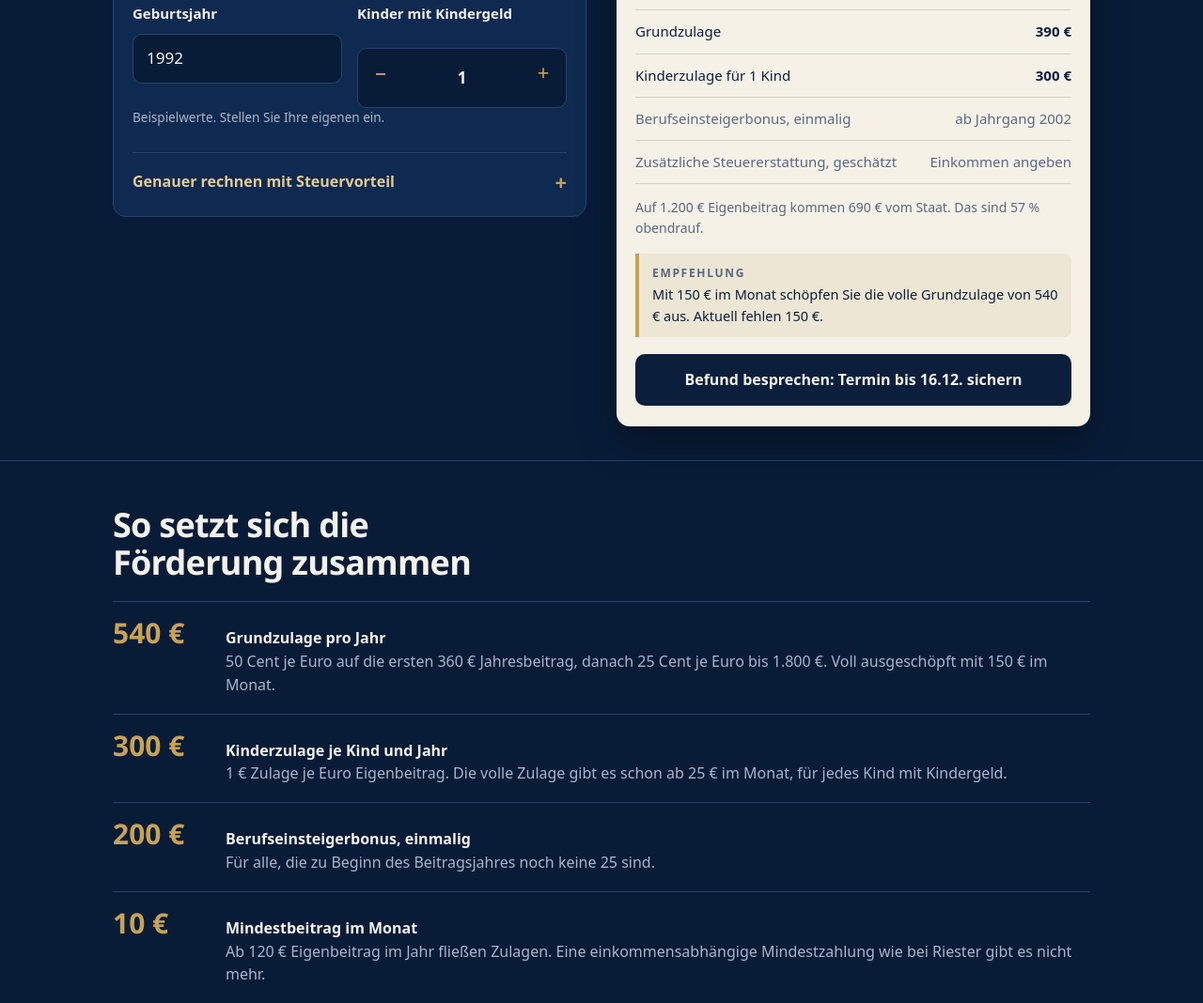
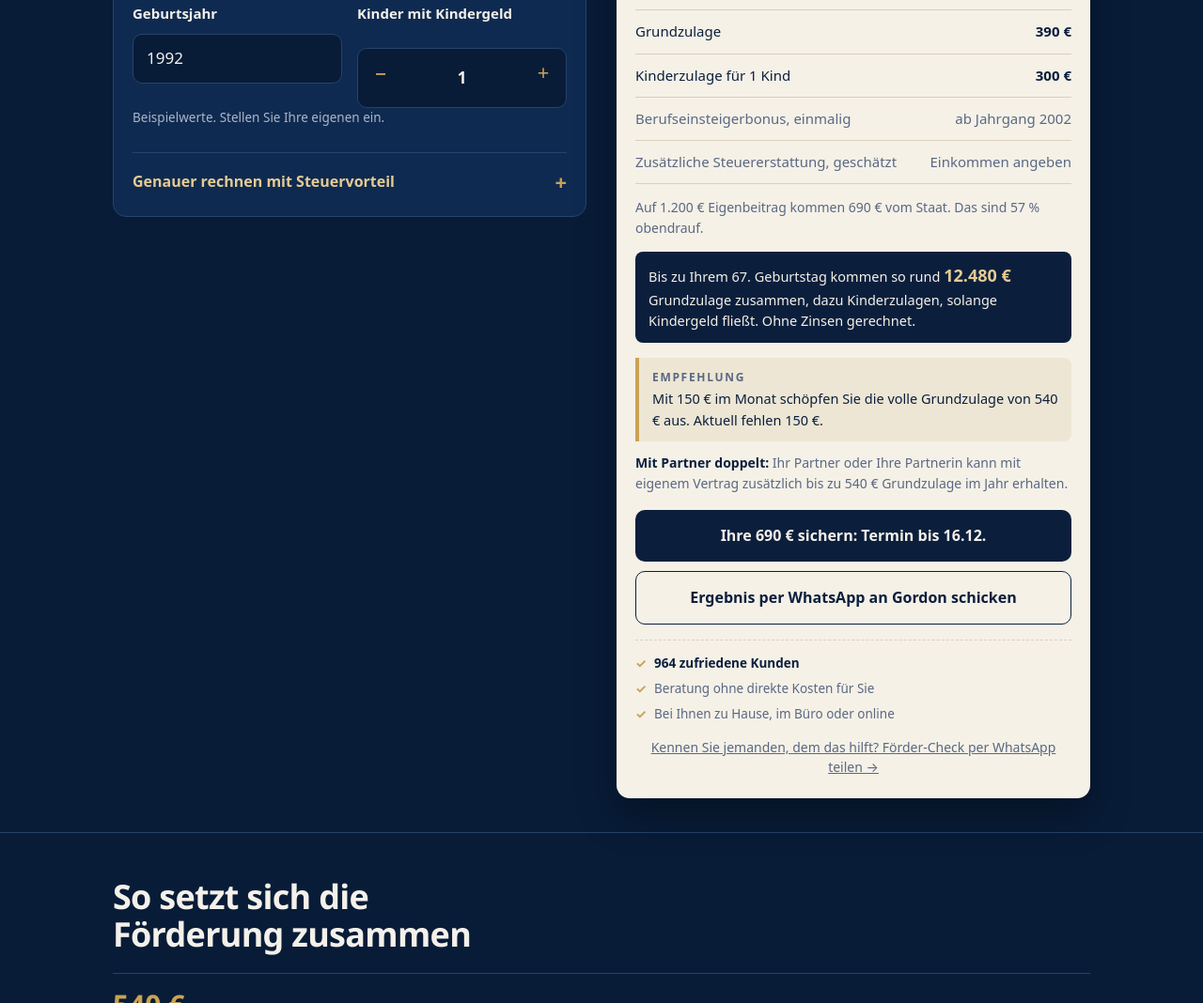
Before and after one commit to GordonKaiser/Foerdercheck, a plain HTML site: page index.html in a window 1280 px wide. Shown: the part 652-1720 px from the top of the page at 94% size. Drawn offline with Linux system fonts and the light colour scheme.

Commit message:
Verkaufsoptimierung: Betrag im Button, WhatsApp mit Ergebnis, Hochrechnung, Teilen, Vertrauen, Leiste unten
Co-Authored-By: Claude Opus 5.5 <noreply@anthropic.com>
Claude-Session: https://claude.ai/code/session_01HdAojyUXZn1rHmmVof83An

```diff
--- a/index.html
+++ b/index.html
@@ -104,6 +104,23 @@ details .field:first-of-type{margin-top:20px}
 .befund .btn{background:var(--paper-ink);color:var(--paper);margin-top:18px}
 .befund .btn:hover{background:#17335F}
 
+.hoch{margin:14px 0 0;padding:12px 14px;background:var(--paper-ink);color:var(--paper);border-radius:8px;font-size:14.5px}
+.hoch b{color:var(--gold-soft);font-size:18px;font-variant-numeric:tabular-nums}
+.partner{margin:12px 0 0;font-size:14px;color:var(--paper-muted)}
+.partner b{color:var(--paper-ink)}
+.befund .btn.wa{background:transparent;color:var(--paper-ink);border:1.5px solid var(--paper-ink);margin-top:10px}
+.befund .btn.wa:hover{background:#EDE6D4}
+.trust{list-style:none;margin:16px 0 0;padding:14px 0 0;border-top:1px dashed var(--paper-line);display:grid;gap:6px;font-size:13.5px;color:var(--paper-muted)}
+.trust li{padding-left:20px;position:relative}
+.trust li::before{content:"✓";position:absolute;left:0;color:var(--gold);font-weight:700}
+.trust li:first-child{color:var(--paper-ink);font-weight:600}
+.sharelink{display:block;text-align:center;margin-top:14px;font-size:14px;color:var(--paper-muted)}
+.dock{position:fixed;left:0;right:0;bottom:0;z-index:20;display:flex;align-items:center;justify-content:space-between;gap:12px;padding:10px 16px calc(10px + env(safe-area-inset-bottom));background:var(--navy);border-top:1px solid var(--gold);box-shadow:0 -8px 24px rgba(0,0,0,.35)}
+.dock b{display:block;font-family:var(--display);font-weight:800;font-size:22px;color:var(--gold);line-height:1.1;font-variant-numeric:tabular-nums}
+.dock span{font-size:12px;color:var(--muted)}
+.dock .btn{padding:12px 16px;font-size:15px;white-space:nowrap}
+body{padding-bottom:76px}
+@media(min-width:860px){.dock{display:none}body{padding-bottom:0}}
 section.band{border-top:1px solid var(--line);padding:48px 0}
 h2{font-family:var(--display);font-weight:700;font-size:clamp(26px,5vw,36px);line-height:1.1;letter-spacing:-.02em;margin:0 0 22px;text-wrap:balance;max-width:22ch}
 .facts{display:grid;gap:0;grid-template-columns:1fr;border-top:1px solid var(--line)}
@@ -219,8 +236,17 @@ footer nav{display:flex;gap:18px;flex-wrap:wrap}
         <li id="rSteuer"><span>Zusätzliche Steuererstattung, geschätzt</span><span>–</span></li>
       </ul>
       <p class="quote" id="quote"></p>
+      <p class="hoch" id="hoch"></p>
       <div class="rx"><b>Empfehlung</b><span id="rx"></span></div>
-      <a class="btn" href="#kontakt" data-cta>Befund besprechen: Termin bis 16.12. sichern</a>
+      <p class="partner" id="partner"></p>
+      <a class="btn" id="ctaMain" href="#kontakt" data-cta>Termin bis 16.12. sichern</a>
+      <a class="btn wa" id="waResult" href="#kontakt" target="_blank" rel="noopener">Ergebnis per WhatsApp an Gordon schicken</a>
+      <ul class="trust">
+        <li>964 zufriedene Kunden</li>
+        <li>Beratung ohne direkte Kosten für Sie</li>
+        <li>Bei Ihnen zu Hause, im Büro oder online</li>
+      </ul>
+      <a class="sharelink" id="share" href="#" target="_blank" rel="noopener">Kennen Sie jemanden, dem das hilft? Förder-Check per WhatsApp teilen →</a>
     </aside>
   </main>
 </div>
@@ -265,15 +291,18 @@ footer nav{display:flex;gap:18px;flex-wrap:wrap}
 
 <footer>
   <div class="wrap">
-    <p>Unverbindliche Beispielrechnung auf Basis des Altersvorsorgereformgesetzes (BGBl. I 2026 Nr. 156) für das Beitragsjahr 2027, Stand 14.11.2026. Die tatsächliche Förderung hängt von Ihren persönlichen Verhältnissen und der Festsetzung durch Zulagenstelle und Finanzamt ab. Die Steuererstattung ist eine grobe Schätzung. Diese Seite ersetzt keine Anlage- oder Steuerberatung.</p>
+    <p>Unverbindliche Beispielrechnung auf Basis des Altersvorsorgereformgesetzes (BGBl. I 2026 Nr. 156) für das Beitragsjahr 2027, Stand 14.11.2026. Die tatsächliche Förderung hängt von Ihren persönlichen Verhältnissen und der Festsetzung durch Zulagenstelle und Finanzamt ab. Die Steuererstattung ist eine grobe Schätzung. Die Hochrechnung bis 67 summiert nur die Grundzulage bei gleichbleibenden Angaben, ohne Wertentwicklung und ohne Kinderzulagen. Diese Seite ersetzt keine Anlage- oder Steuerberatung.</p>
     <p>Gordon Kaiser ist selbstständiger Vermögensberater für die Deutsche Vermögensberatung.</p>
     <nav id="legal"></nav>
   </div>
 </footer>
 
+<div class="dock" aria-label="Ihr Ergebnis"><div><b id="dockSum">690 €</b><span>pro Jahr vom Staat</span></div><a class="btn" href="#kontakt" data-cta>Termin sichern</a></div>
+
 <script>
 /* ====== HIER IHRE DATEN EINTRAGEN ====== */
 var CONFIG = {
+  siteUrl: "https://gordonkaiser.github.io/Foerdercheck/",
   bookingUrl: "https://bookings.cloud.microsoft/book/GordonKaiserDeutscheVermgensberatung@dvag02.onmicrosoft.com/s/KH4Sg8VjTECGD5ndzt097g2?ismsaljsauthenabled",
   whatsapp: "491737483298",        // Nummer international ohne +, z. B. 4915112345678
   phone: "03944 3674437",
@@ -343,6 +372,29 @@ function update(){
     ? "Auf " + eur.format(r.b) + " € Eigenbeitrag kommen " + eur.format(r.sum) + " € vom Staat. Das sind " + Math.round(r.sum/r.b*100) + " % obendrauf."
     : "";
 
+  var sumTxt = eur.format(r.sum) + " €";
+  $("ctaMain").textContent = r.sum > 0 ? "Ihre " + sumTxt + " sichern: Termin bis 16.12." : "Termin bis 16.12. sichern";
+  $("dockSum").textContent = sumTxt;
+
+  var jahre = Math.max(0, 67 - (2027 - jahrgang));
+  var gesamt = Math.round((r.grund*jahre + r.bonus)/10)*10;
+  if (jahrgang > 1900 && jahre > 0 && gesamt > 0){
+    $("hoch").style.display = "";
+    $("hoch").innerHTML = "Bis zu Ihrem 67. Geburtstag kommen so rund <b>" + eur.format(gesamt) + " €</b> Grundzulage zusammen" +
+      (kinder ? ", dazu Kinderzulagen, solange Kindergeld fließt." : ".") + " Ohne Zinsen gerechnet.";
+  } else $("hoch").style.display = "none";
+
+  if (status !== "mi" && monat >= 10){
+    $("partner").style.display = "";
+    $("partner").innerHTML = "<b>Mit Partner doppelt:</b> Ihr Partner oder Ihre Partnerin kann mit eigenem Vertrag zusätzlich bis zu 540 € Grundzulage im Jahr erhalten.";
+  } else $("partner").style.display = "none";
+
+  if (CONFIG.whatsapp){
+    var msg = "Hallo Gordon, mein Förder-Check ergab " + sumTxt + " Förderung im ersten Jahr (" + monat + " € im Monat, " +
+      kinder + (kinder === 1 ? " Kind" : " Kinder") + ", Jahrgang " + jahrgang + "). Können wir dazu einen Termin machen?";
+    $("waResult").href = "https://wa.me/" + CONFIG.whatsapp + "?text=" + encodeURIComponent(msg);
+  }
+
   var tip;
   if (monat < 10) tip = "Ab 10 € im Monat fließen Zulagen. Darunter zahlt der Staat nichts dazu.";
   else if (kinder > 0 && monat < 25) tip = "Mit 25 € im Monat erhalten Sie die volle Kinderzulage von 300 € je Kind.";
@@ -379,6 +431,8 @@ $("f").addEventListener("submit", function(e){ e.preventDefault(); });
   if (CONFIG.datenschutzUrl) l += '<a href="' + esc(CONFIG.datenschutzUrl) + '" target="_blank" rel="noopener">Datenschutz</a>'; else fehlt.push("Datenschutz");
   if (fehlt.length) h += '<div class="draft">Entwurf: Es fehlen noch ' + fehlt.join(", ") + '. Vor dem Teilen eintragen.</div>';
   c.innerHTML = h; $("legal").innerHTML = l;
+  if (!CONFIG.whatsapp) $("waResult").style.display = "none";
+  $("share").href = "https://wa.me/?text=" + encodeURIComponent("Schau mal, so viel gibt der Staat ab 2027 zur Altersvorsorge dazu. In 30 Sekunden ausgerechnet: " + CONFIG.siteUrl);
 })();
 
 update();
```
